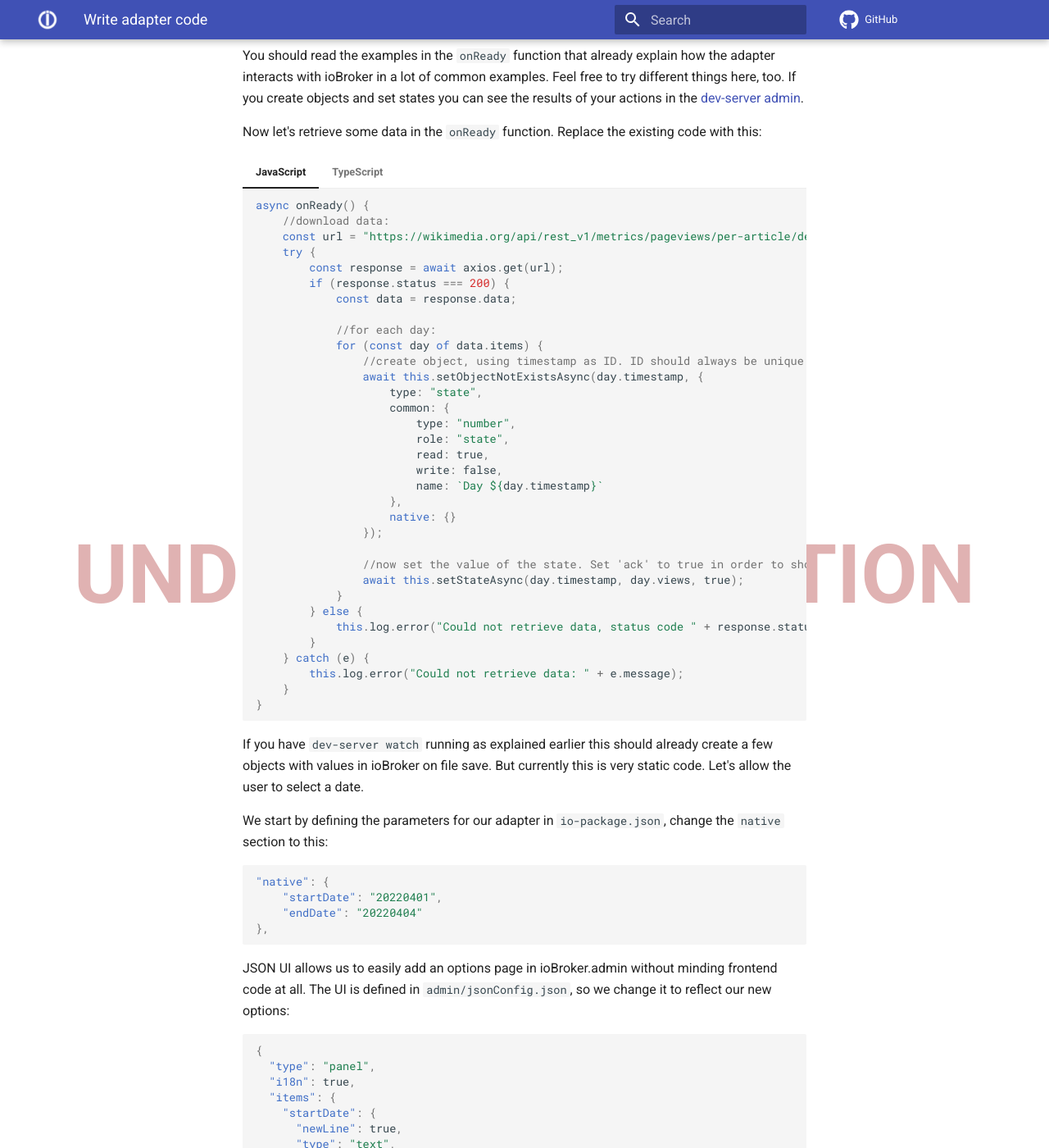
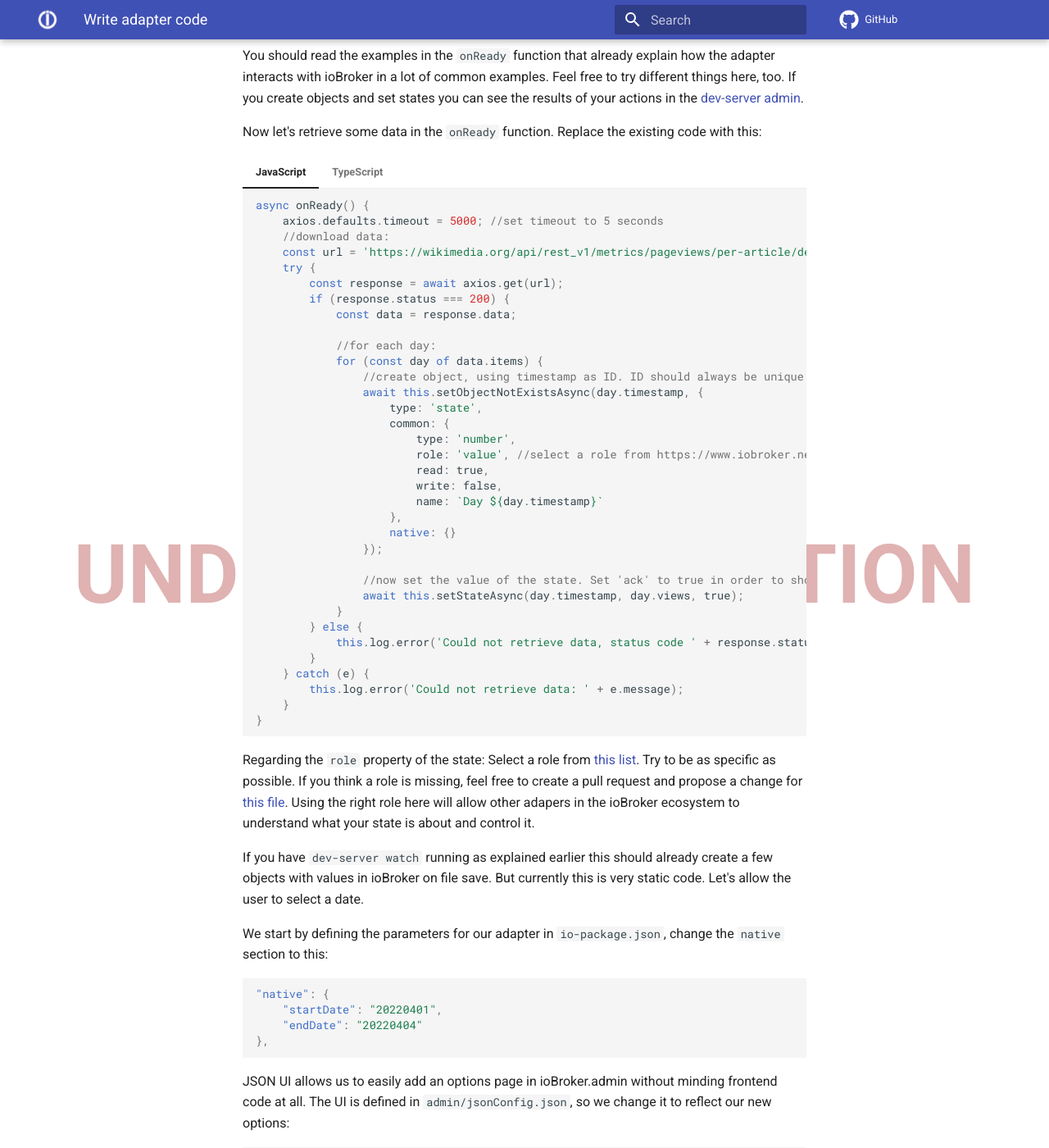
Before and after one commit to ioBroker/dev-docs, an MkDocs documentation site: the page built from docs/getting-started/03-edit-adapter.md, in a window 1280 px wide and 1400 px high, scrolled down 603 px. Shown: the whole window at 82% size. Built offline with MkDocs 1.6.1 and Material for MkDocs 9.7.7, drawn with Linux system fonts in a browser that asks for light colours; comment, search, counter and statistics services are not loaded; the version menu is left out; some of the changed text lies outside the part shown.

Commit message:
Update 03-edit-adapter.md  (#42)
- add default timeout for axios.
- improve roles and add comment regarding roles.

(both improvements were recommended by Martin in telegram. Thanks :-))

````diff
--- a/docs/getting-started/03-edit-adapter.md
+++ b/docs/getting-started/03-edit-adapter.md
@@ -31,8 +31,9 @@ Now let's retrieve some data in the `onReady` function. Replace the existing cod
 
     ``` js
     async onReady() {
+        axios.defaults.timeout = 5000; //set timeout to 5 seconds
         //download data:
-		const url = "https://wikimedia.org/api/rest_v1/metrics/pageviews/per-article/de.wikipedia/all-access/all-agents/IoBroker/daily/20220401/20220404";
+		const url = 'https://wikimedia.org/api/rest_v1/metrics/pageviews/per-article/de.wikipedia/all-access/all-agents/IoBroker/daily/20220401/20220404';
 		try {
 			const response = await axios.get(url);
 			if (response.status === 200) {
@@ -42,10 +43,10 @@ Now let's retrieve some data in the `onReady` function. Replace the existing cod
 				for (const day of data.items) {
 					//create object, using timestamp as ID. ID should always be unique and constant for a certain device.
 					await this.setObjectNotExistsAsync(day.timestamp, {
-						type: "state",
+						type: 'state',
 						common: {
-							type: "number",
-							role: "state",
+							type: 'number',
+							role: 'value', //select a role from https://www.iobroker.net/#en/documentation/dev/stateroles.md - try to be as specific as possible.
 							read: true,
 							write: false,
 							name: `Day ${day.timestamp}`
@@ -57,10 +58,10 @@ Now let's retrieve some data in the `onReady` function. Replace the existing cod
 					await this.setStateAsync(day.timestamp, day.views, true);
 				}
 			} else {
-				this.log.error("Could not retrieve data, status code " + response.status);
+				this.log.error('Could not retrieve data, status code ' + response.status);
 			}
 		} catch (e) {
-			this.log.error("Could not retrieve data: " + e.message);
+			this.log.error('Could not retrieve data: ' + e.message);
 		}
     }
     ```
@@ -69,6 +70,7 @@ Now let's retrieve some data in the `onReady` function. Replace the existing cod
 
     ``` ts
     private async onReady(): Promise<void> {
+        axios.defaults.timeout = 5000; //set timeout to 5 seconds
 		//download data:
 		const url = 'https://wikimedia.org/api/rest_v1/metrics/pageviews/per-article/de.wikipedia/all-access/all-agents/IoBroker/daily/20220401/20220404';
 		try {
@@ -83,7 +85,7 @@ Now let's retrieve some data in the `onReady` function. Replace the existing cod
 						type: 'state',
 						common: {
 							type: 'number',
-							role: 'state',
+							role: 'value', //select a role from https://www.iobroker.net/#en/documentation/dev/stateroles.md - try to be as specific as possible.
 							read: true,
 							write: false,
 							name: `Day ${day.timestamp}`
@@ -102,6 +104,10 @@ Now let's retrieve some data in the `onReady` function. Replace the existing cod
 		}
 	}
     ```
+
+Regarding the `role` property of the state: Select a role from [this list](https://www.iobroker.net/#en/documentation/dev/stateroles.md).
+Try to be as specific as possible. If you think a role is missing, feel free to create a pull request and propose a change for [this file](https://github.com/ioBroker/ioBroker.docs/blob/master/docs/en/dev/stateroles.md).
+Using the right role here will allow other adapers in the ioBroker ecosystem to understand what your state is about and control it.
 
 If you have `dev-server watch` running as explained earlier this should already create a few objects with values in
 ioBroker on file save. But currently this is very static code. Let's allow the user to select a date.
@@ -177,6 +183,7 @@ we need to adjust the `onReady` code to read the config and adjust the request.
     async onReady() {
         const adapterObjects = await this.getAdapterObjectsAsync(); //get all current adapter objects.
 
+        axios.defaults.timeout = 5000; //set timeout to 5 seconds
         //download data:
         const url = `https://wikimedia.org/api/rest_v1/metrics/pageviews/per-article/de.wikipedia/all-access/all-agents/IoBroker/daily/${this.config.startDate}/${this.config.endDate}`;
         try {
@@ -191,7 +198,7 @@ we need to adjust the `onReady` code to read the config and adjust the request.
 						type: 'state',
 						common: {
 							type: 'number',
-							role: 'state',
+							role: 'value', //select a role from https://www.iobroker.net/#en/documentation/dev/stateroles.md - try to be as specific as possible.
 							read: true,
 							write: false,
 							name: `Day ${day.timestamp}`
@@ -222,6 +229,8 @@ we need to adjust the `onReady` code to read the config and adjust the request.
     ``` ts
     private async onReady(): Promise<void> {
         const adapterObjects = await this.getAdapterObjectsAsync(); //get all current adapter objects.
+
+        axios.defaults.timeout = 5000; //set timeout to 5 seconds
 		//download data:
 		const url = `https://wikimedia.org/api/rest_v1/metrics/pageviews/per-article/de.wikipedia/all-access/all-agents/IoBroker/daily/${this.config.startDate}/${this.config.endDate}`;
 		try {
@@ -236,7 +245,7 @@ we need to adjust the `onReady` code to read the config and adjust the request.
 						type: 'state',
 						common: {
 							type: 'number',
-							role: 'state',
+							role: 'value', //select a role from https://www.iobroker.net/#en/documentation/dev/stateroles.md - try to be as specific as possible.
 							read: true,
 							write: false,
 							name: `Day ${day.timestamp}`
````
